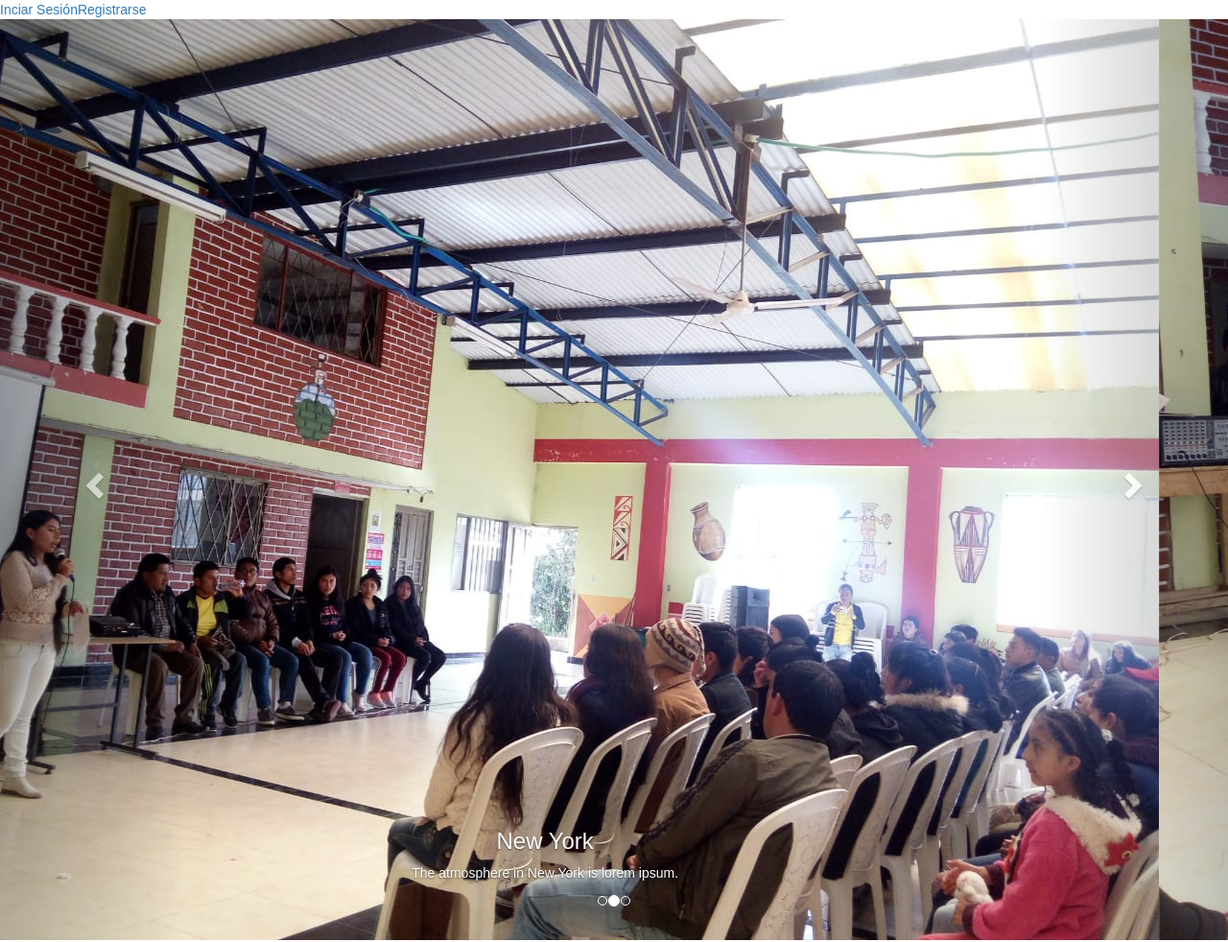
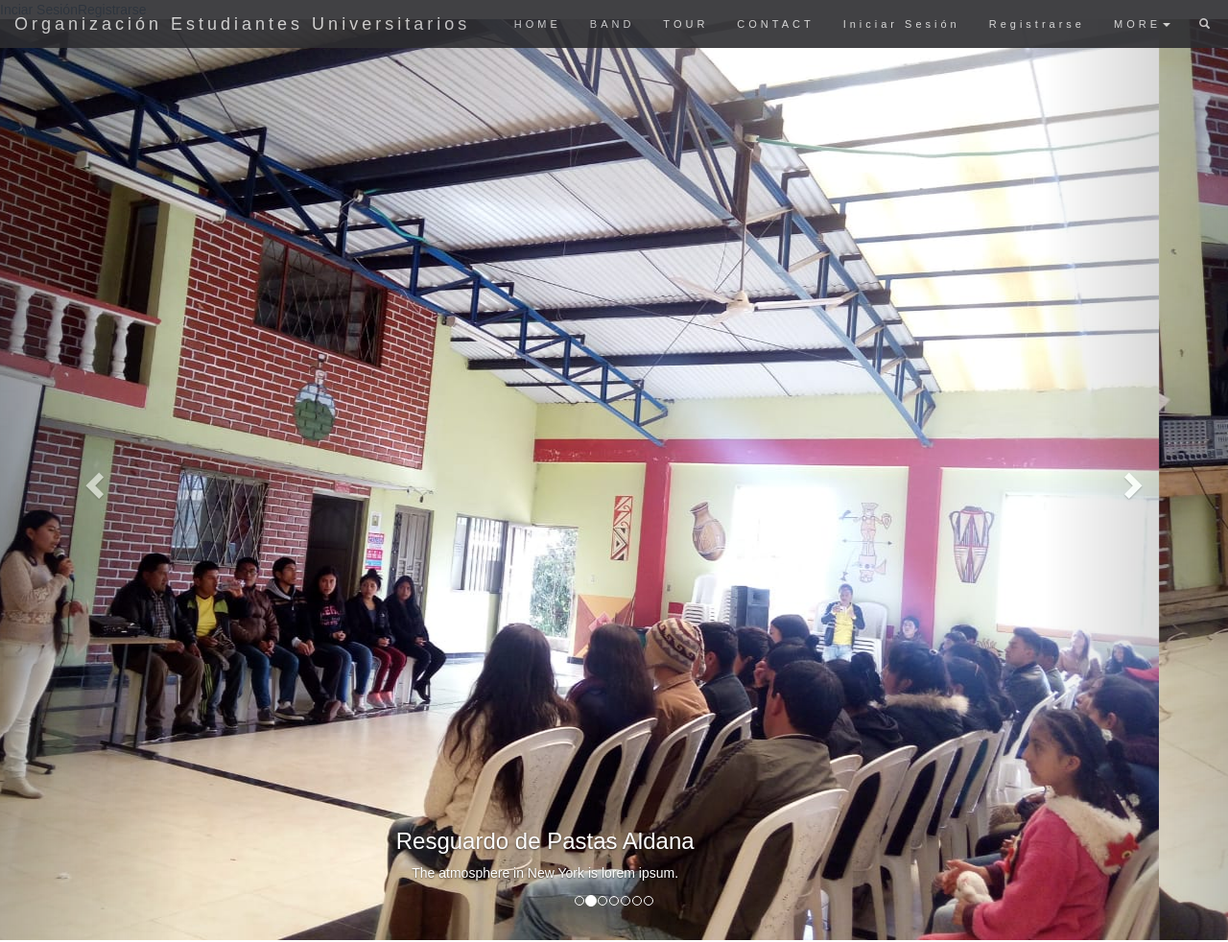
Before and after one commit to ETS-ReactNative4/EstudiantesUniversitarios_FrontEnd, a React app: page /login in a window 1280 px wide. Shown: the top 982 px of the page at 96% size. Built offline with nearby package versions, Linux system fonts and the light colour scheme.

Commit message:
estableciendo barra de navegación

```diff
--- a/src/components/App.js
+++ b/src/components/App.js
@@ -15,6 +15,43 @@ class App extends Component {
   render() {
     return (
       <div className="App">
+        {/*creando barra de menu*/}
+        <nav class="navbar navbar-default navbar-fixed-top">
+          <div class="container-fluid">
+            <div class="navbar-header">
+              <button type="button" class="navbar-toggle" data-toggle="collapse" data-target="#myNavbar">
+                <span class="icon-bar"></span>
+                <span class="icon-bar"></span>
+                <span class="icon-bar"></span>
+              </button>
+              <a class="navbar-brand" href="#">Organización Estudiantes Universitarios</a>
+            </div>
+            <div class="collapse navbar-collapse" id="myNavbar">
+              <ul class="nav navbar-nav navbar-right">
+                <li><a href="#home">HOME</a></li>
+                <li><a href="#band">BAND</a></li>
+                <li><a href="#tour">TOUR</a></li>
+                <li><a href="#contact">CONTACT</a></li>
+                <li><a href="#iniciar sesión"><Link to='/login'>Iniciar Sesión</Link></a></li>
+                <li><a href="#registrarse"><Link to='/resgister'>Registrarse</Link></a></li>
+
+                <li class="dropdown">
+                  <a class="dropdown-toggle" data-toggle="dropdown" href="#">MORE
+                    <span class="caret"></span>
+                  </a>
+                  <ul class="dropdown-menu"><Link to='/login'>Inciar Sesión</Link>
+                    <li><a href="#">Merchandise</a></li>
+                    <li><a href="#">Extras</a></li>
+                    <li><a href="#">Media</a></li>
+                  </ul>
+                </li>
+                <li><a href="#"><span class="glyphicon glyphicon-search"></span></a></li>
+              </ul>
+            </div>
+          </div>
+        </nav>
+
+
 
         <header className="App-header">
         <Link to='/login'>Inciar Sesión</Link>
@@ -28,55 +65,59 @@ class App extends Component {
             <li data-target="#myCarousel" data-slide-to="0" class="active"></li>
             <li data-target="#myCarousel" data-slide-to="1"></li>
             <li data-target="#myCarousel" data-slide-to="2"></li>
+            <li data-target="#myCarousel" data-slide-to="3"></li>
+            <li data-target="#myCarousel" data-slide-to="4"></li>
+            <li data-target="#myCarousel" data-slide-to="5"></li>
+            <li data-target="#myCarousel" data-slide-to="6"></li>
           </ol>
 
           <div class="carousel-inner" role="listbox">
             <div class="item active">
             <img src={require('../resources/imag1.jpg')} alt="New York" />
               <div class="carousel-caption">
-                <h3>New York</h3>
+                <h3>Resguardo de Pastas Aldana</h3>
                 <p>The atmosphere in New York is lorem ipsum.</p>
               </div>
             </div>
             <div class="item">
               <img src={require('../resources/imag2.jpg')} alt="Chicago" />
                 <div class="carousel-caption">
-                  <h3>Chicago</h3>
+                  <h3>Resguardo de Pastas Aldana</h3>
                   <p>Thank you, Chicago - A night we wont forget.</p>
                 </div>
             </div>
             <div class="item">
               <img src={require('../resources/imag3.jpg')} alt="Chicago" />
                 <div class="carousel-caption">
-                  <h3>Chicago</h3>
+                  <h3>Resguardo de Pastas Aldana</h3>
                   <p>Thank you, Chicago - A night we wont forget.</p>
                 </div>
             </div>
             <div class="item">
               <img src={require('../resources/imag4.jpg')} alt="Chicago" />
                 <div class="carousel-caption">
-                  <h3>Chicago</h3>
+                  <h3>Resguardo de Pastas Aldana</h3>
                   <p>Thank you, Chicago - A night we wont forget.</p>
                 </div>
             </div>
             <div class="item">
               <img src={require('../resources/imag5.jpg')} alt="Chicago" />
                 <div class="carousel-caption">
-                  <h3>Chicago</h3>
+                  <h3>Resguardo de Pastas Aldana</h3>
                   <p>Thank you, Chicago - A night we wont forget.</p>
                 </div>
             </div>
             <div class="item">
               <img src={require('../resources/imag6.jpg')} alt="Chicago" />
                 <div class="carousel-caption">
-                  <h3>Chicago</h3>
+                  <h3>Resguardo de Pastas Aldana</h3>
                   <p>Thank you, Chicago - A night we wont forget.</p>
                 </div>
             </div>
             <div class="item">
               <img src={require('../resources/imag7.jpg')} alt="Chicago" />
                 <div class="carousel-caption">
-                  <h3>Chicago</h3>
+                  <h3>Resguardo de Pastas Aldana</h3>
                   <p>Thank you, Chicago - A night we wont forget.</p>
                 </div>
             </div>
@@ -178,7 +219,7 @@ class App extends Component {
         <div class="container">
         <h3 class="text-center">From The Blog</h3>
         <ul class="nav nav-tabs">
-          <li class="active"><a data-toggle="tab" href="#home">Mike</a></li>
+          <li class="active"><a data-toggle="tab" hmodules ref="#home">Mike</a></li>
           <li><a data-toggle="tab" href="#menu1">Chandler</a></li>
           <li><a data-toggle="tab" href="#menu2">Peter</a></li>
         </ul>
@@ -199,6 +240,19 @@ class App extends Component {
         </div>
         </div>
 
+        {/*colocando Google Maps
+        <div id="googleMap"></div>
+          <script>
+          render: myMap() {
+            var myCenter = new google.maps.LatLng(41.878114, -87.629798);
+            var mapProp = {center:myCenter, zoom:12, scrollwheel:false, draggable:false, mapTypeId:google.maps.MapTypeId.ROADMAP};
+            var map = new google.maps.Map(document.getElementById("googleMap"),mapProp);
+            var marker = new google.maps.Marker({position:myCenter});
+            marker.setMap(map);
+          }
+          </script>
+          <script src="https://maps.googleapis.com/maps/api/js?key=AIzaSyABJrMhk1R9qT5MPxPnbdi7Lb43EoW1TNo&callback=myMap"></script>*/}
+
       </div>
     );
   }
--- a/src/styles/App.css
+++ b/src/styles/App.css
@@ -55,3 +55,50 @@
 .nav-tabs li a {
     color: #777;
 }
+
+/* Add a dark background color with a little bit see-through */
+.navbar {
+    margin-bottom: 0;
+    background-color: #2d2d30;
+    border: 0;
+    font-size: 11px !important;
+    letter-spacing: 4px;
+    opacity:0.9;
+}
+
+/* Add a gray color to all navbar links */
+.navbar li a, .navbar .navbar-brand {
+    color: #d5d5d5 !important;
+}
+
+/* On hover, the links will turn white */
+.navbar-nav li a:hover {
+    color: #fff !important;
+}
+
+/* The active link */
+.navbar-nav li.active a {
+    color: #fff !important;
+    background-color:#29292c !important;
+}
+
+/* Remove border color from the collapsible button */
+.navbar-default .navbar-toggle {
+    border-color: transparent;
+}
+
+/* Dropdown */
+.open .dropdown-toggle {
+    color: #fff ;
+    background-color: #555 !important;
+}
+
+/* Dropdown links */
+.dropdown-menu li a {
+    color: #000 !important;
+}
+
+/* On hover, the dropdown links will turn red */
+.dropdown-menu li a:hover {
+    background-color: red !important;
+}
```
